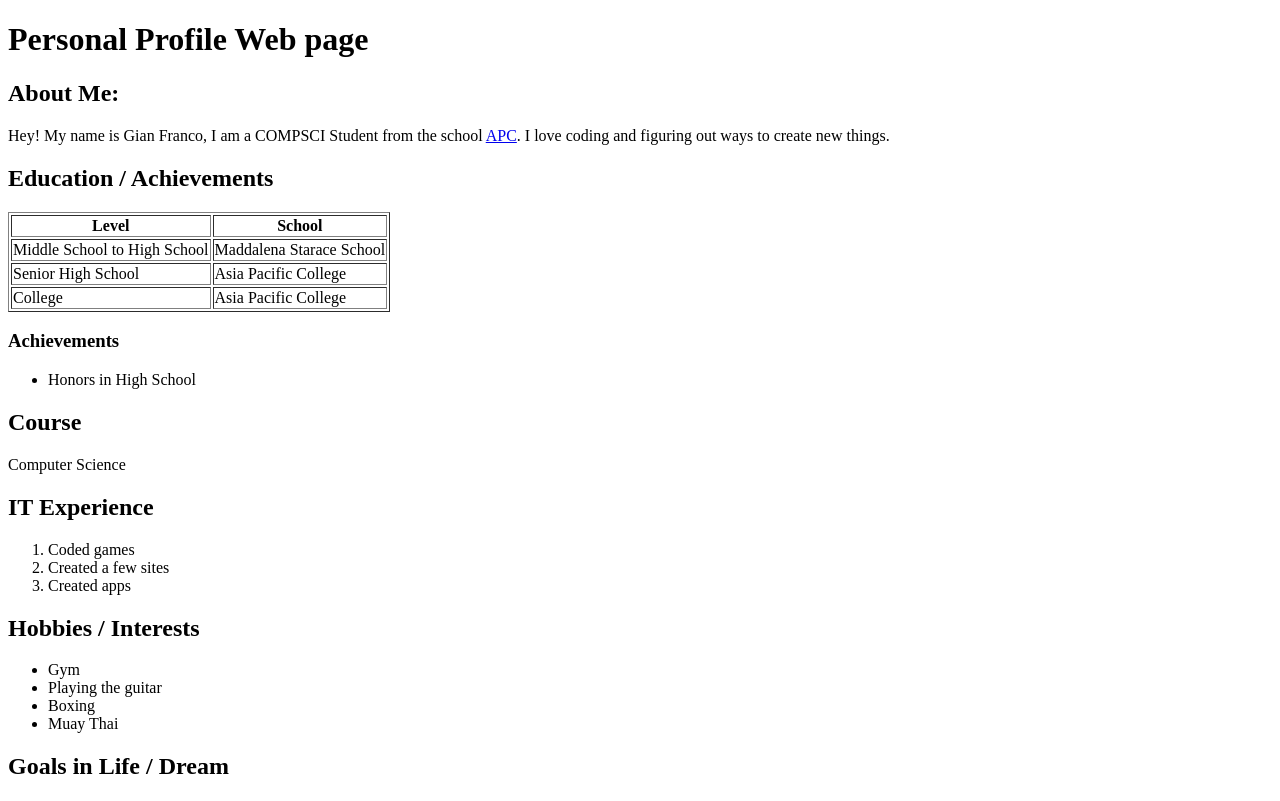
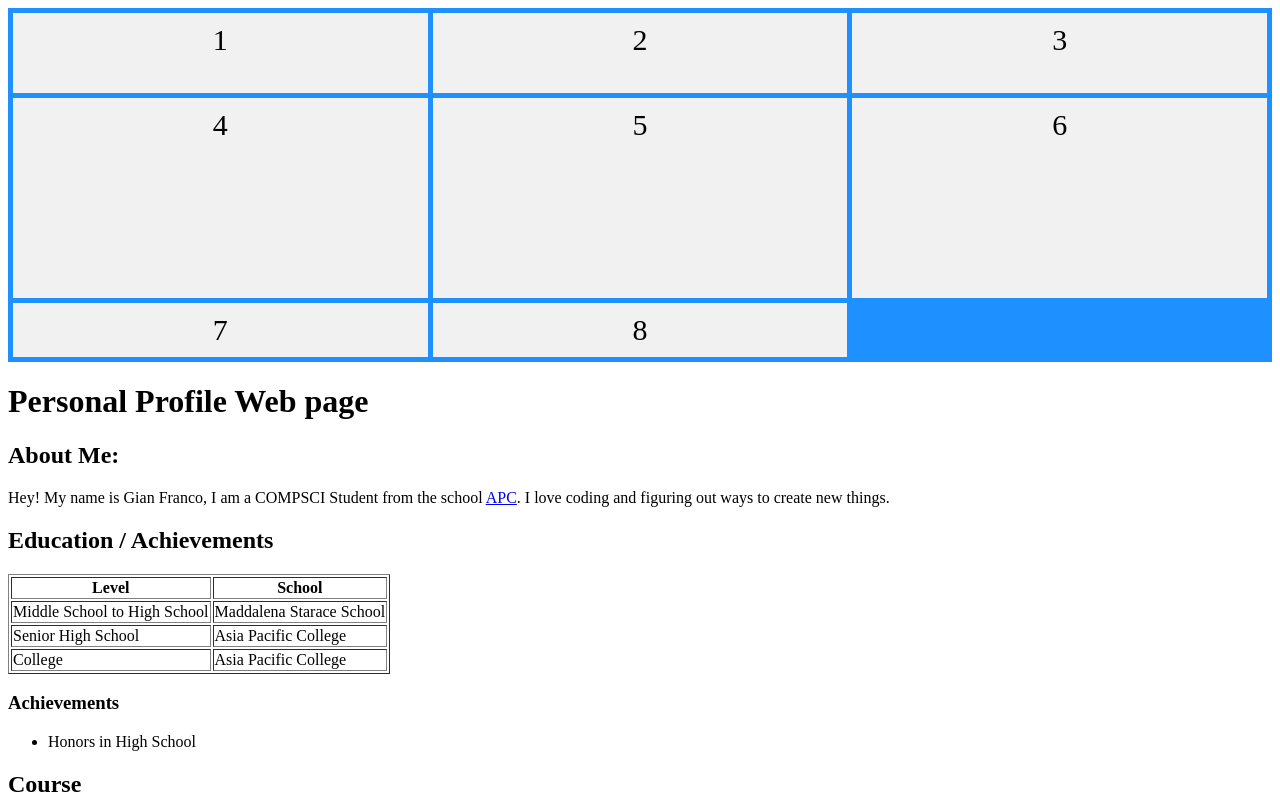
Before and after one commit to apcgafranco/webprog-CS251_IT253-html-lessons, a plain HTML site: page introduction/index.html in a window 1280 px wide. Shown: the top 801 px of the page. Drawn offline with Linux system fonts and the light colour scheme.

Commit message:
added css grid

```diff
--- /dev/null
+++ b/introduction/css/css-grid.css
@@ -0,0 +1,15 @@
+.container {
+  display: grid;
+  grid-template-columns: auto auto auto;
+  grid-template-rows: 80px 200px;
+  background-color: dodgerblue;
+  padding: 5px;
+  gap: 5px;
+}
+.container div {
+  background-color: #f1f1f1;
+  color:#000;
+  padding: 10px;
+  font-size: 30px;
+  text-align: center;
+}
--- a/introduction/index.html
+++ b/introduction/index.html
@@ -1,13 +1,22 @@
 <!DOCTYPE html>
 <html>
 <head>
+  <link rel="stylesheet" href="css/css-grid.css">
   <meta charset="UTF-8">
   <title>Introduction - Franco, Gian Luis</title>
-  <link rel="stylesheet" href="style.css">
 </head>
 
 <body>
-  <div id="page">
+<div class="container">
+  <div>1</div>
+  <div>2</div>
+  <div>3</div>
+  <div>4</div>
+  <div>5</div>
+  <div>6</div>
+  <div>7</div>
+  <div>8</div>
+</div>
 
 <h1>Personal Profile Web page </h1>
 
```
